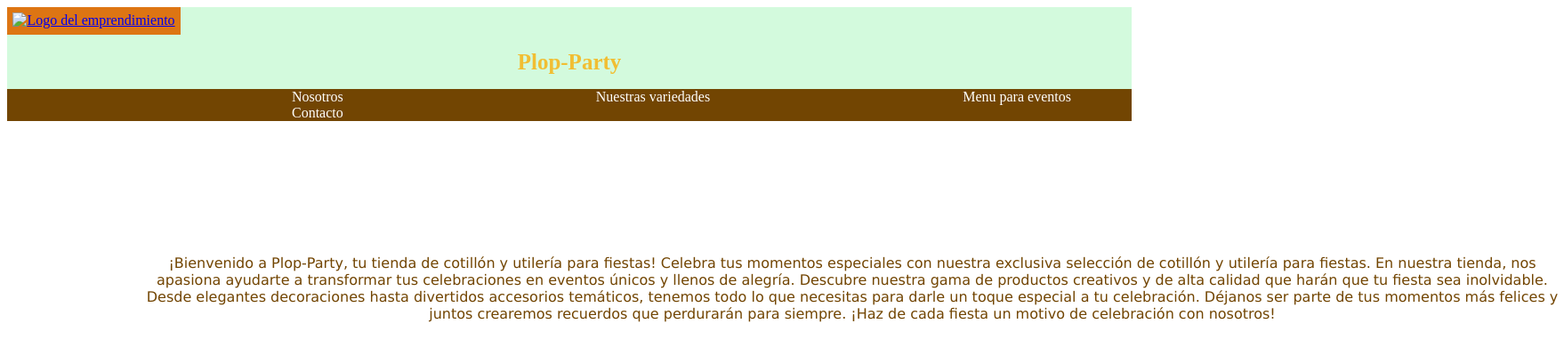
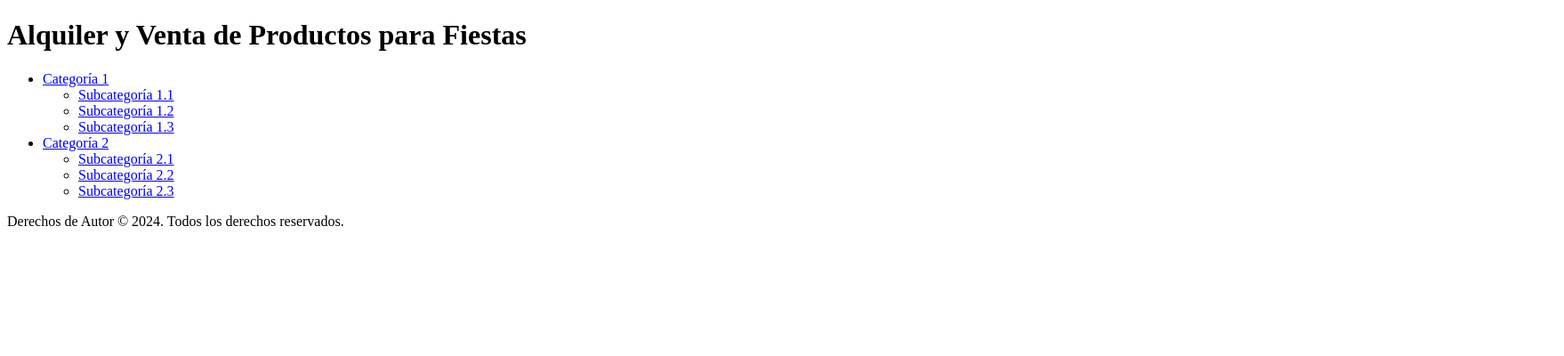
Before and after one commit to AlumnoMDQ/plopparty, a plain HTML site: page index.html in a window 1280 px wide. Shown: the whole page at 89% size, 1758 px wide, since content can reach past the window. Drawn offline with Linux system fonts and the light colour scheme.

Commit message:
modificacion de varios archivos

```diff
--- a/index.html
+++ b/index.html
@@ -1,35 +1,43 @@
 <!DOCTYPE html>
-<html lang="en">
+<html lang="es">
 <head>
     <meta charset="UTF-8">
     <meta name="viewport" content="width=device-width, initial-scale=1.0">
-    <title>Proyecto grupo 10</title>
-    <link rel="stylesheet" href="styles.css" />
+    <title>Alquiler y Venta de Productos para Fiestas</title>
+    <link rel="stylesheet" href="styles.css">
 </head>
 <body>
     <header>
-        <a href="../Proyecto - Grupo 10/index.html" ><img id="logo" src="" alt="Logo del emprendimiento"></a>
-        <h1>Plop-Party</h1>
+        <div class="logo">
+            <h1>Alquiler y Venta de Productos para Fiestas</h1>
+        </div>
         <nav>
-            <span>
-                <ul>
-                    <li><a accesskey="n" href="../Proyecto - Grupo 10/nosotros.html">Nosotros</a></li>
-                    <li><a accesskey="v" href="../Proyecto - Grupo 10/catalogo.html">Nuestras variedades</a></li>
-                    <li><a accesskey="m" href="../Proyecto - Grupo 10/promociones.html">Menu para eventos</a></li>
-                    <li><a accesskey="c" href="../Proyecto - Grupo 10/contacto.html">Contacto</a></li>
-                </ul>
-            </span>
+            <ul class="menu">
+                <li><a href="#">Categoría 1</a>
+                    <ul class="submenu">
+                        <li><a href="#">Subcategoría 1.1</a></li>
+                        <li><a href="#">Subcategoría 1.2</a></li>
+                        <li><a href="#">Subcategoría 1.3</a></li>
+                    </ul>
+                </li>
+                <li><a href="#">Categoría 2</a>
+                    <ul class="submenu">
+                        <li><a href="#">Subcategoría 2.1</a></li>
+                        <li><a href="#">Subcategoría 2.2</a></li>
+                        <li><a href="#">Subcategoría 2.3</a></li>
+                    </ul>
+                </li>
+                <!-- Repite para las demás categorías -->
+            </ul>
         </nav>
     </header>
-    <div class="caja2" id="parrafo1"><p>¡Bienvenido a Plop-Party, tu tienda de cotillón y utilería para fiestas!
-        Celebra tus momentos especiales con nuestra exclusiva selección de cotillón y utilería para fiestas.
-        En nuestra tienda, nos apasiona ayudarte a transformar tus celebraciones en eventos únicos y
-        llenos de alegría. Descubre nuestra gama de productos creativos y de alta calidad que harán que tu
-        fiesta sea inolvidable. Desde elegantes decoraciones hasta divertidos accesorios temáticos, tenemos
-        todo lo que necesitas para darle un toque especial a tu celebración. Déjanos ser parte de tus momentos
-        más felices y juntos crearemos recuerdos que perdurarán para siempre. ¡Haz de cada fiesta un motivo de
-        celebración con nosotros!</p>
-        </div>
 
+    <main>
+        <!-- Contenido principal -->
+    </main>
+
+    <footer>
+        <p>Derechos de Autor © 2024. Todos los derechos reservados.</p>
+    </footer>
 </body>
 </html>
--- a/styles.css
+++ /dev/null
@@ -1,61 +0,0 @@
-@media (prefers-reduced-motion: no-preference) {
-
-    * {
-        scroll-behavior: smooth;
-    }
-}
-
-header {
-    width: 100%;
-    background-color: #2ae65934;
-
-}
-#logo {
-    width: max(100px, 18vw);
-    background-color: #dd7513;
-    aspect-ratio: 35 / 4;
-    padding: 0.4rem;
-}
-h1 {
-    color: #f1be32;
-    font-size: 25px;
-    text-align: center;
-    font-weight: ;
-}
-
-ul {
-    list-style-type: none;
-    overflow: hidden;
-    background-color: #724502;
-  }
-
-  li {
-    margin-left: 280px;
-        display: inline-block;
-  }
-
-  li a {
-    color: white;
-    text-decoration: none;
-  }
-
-  li a:hover {
-    background-color: #724502e1;
-  }
-
-  body{
-    background-color: #ffffff;
-
-  }
-  div#parrafo1{
-    text-align: center;
-    margin-left: 150px;
-    margin-top: 150px;
-    width: 1600px;
-    text-decoration: none;
-    font-family: Verdana, Geneva, Tahoma, sans-serif;
-    overflow-wrap: normal;
-    writing-mode: horizontal-tb;
-    color: #724502;
-  }
-  .caja2 { }
```
